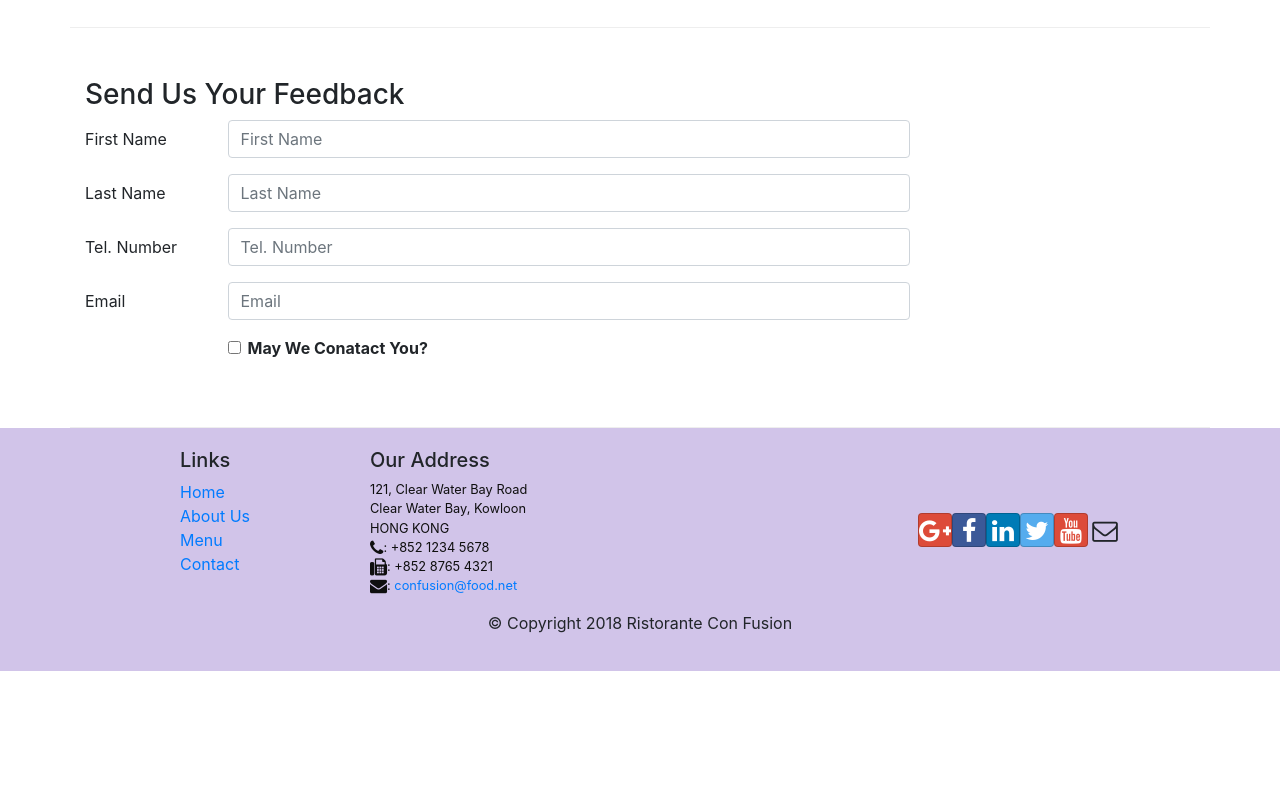
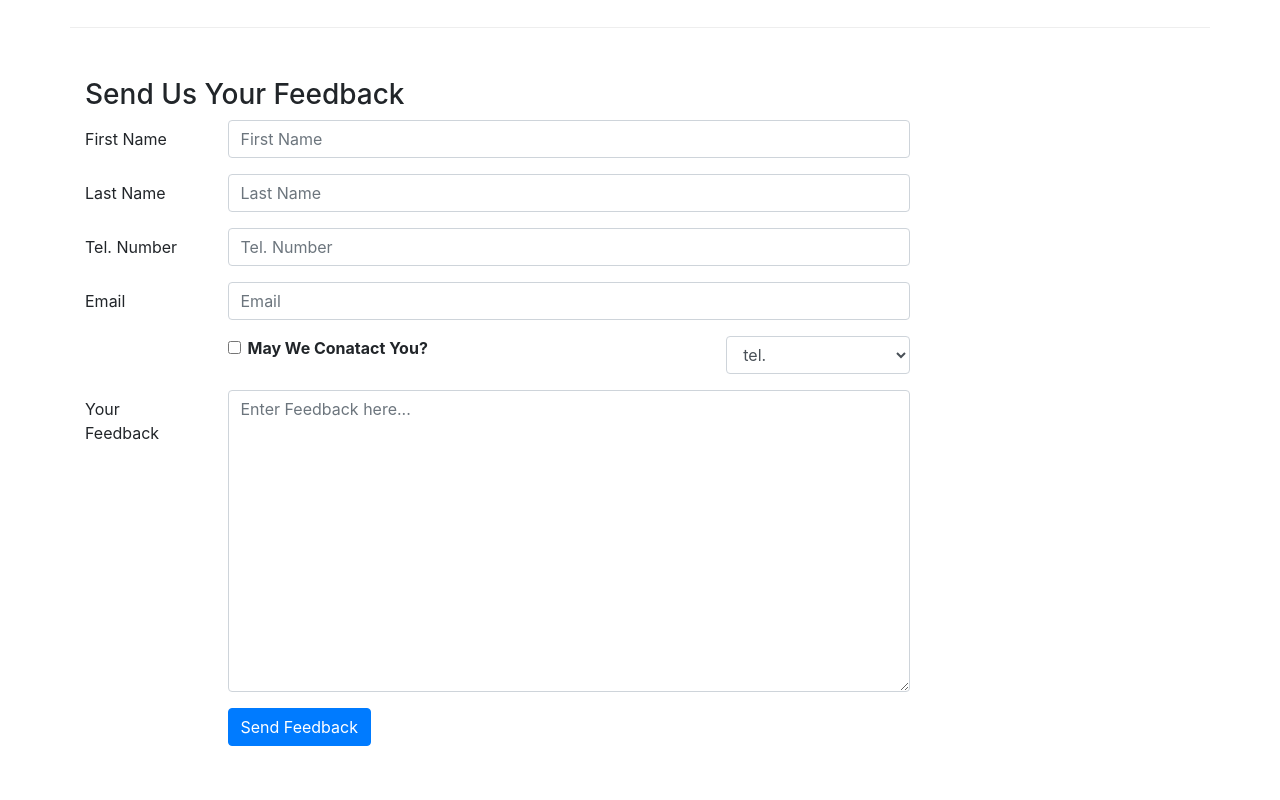
Before and after one commit to khusal1612/Dish-project, a React (Create React App) app: page /contactus in a window 1280 px wide. Shown: the part 840-1640 px from the top of the page. Before the commit the page ends 1511 px from the top, so only its background shows below. Built offline with nearby package versions, Linux system fonts and the light colour scheme.

Commit message:
controlled forms

```diff
--- a/src/Components/ContactComponent.js
+++ b/src/Components/ContactComponent.js
@@ -5,7 +5,7 @@ import { Link } from 'react-router-dom';
 class Contact extends Component{
     constructor(props){
         super(props);
-        this.state ={
+        this.state = {
             firstname: "",
             lastname: "",
             telnum: "",
@@ -14,6 +14,22 @@ class Contact extends Component{
             contactType: "Tel.",
             message: ""
         }
+        this.handleSubmit = this.handleSubmit.bind(this);
+        this.handleInputChange = this.handleInputChange.bind(this);
+    }
+    handleInputChange(event) {
+        const target = event.target;
+        const value = target.type==="checkbox" ? target.checked : target.value;
+        const name = target.name;
+
+        this.setState({
+            [name]: value
+        })
+    }
+    handleSubmit(event) {
+        console.log("Current state is: "+ JSON.stringify(this.state));
+        alert("Current state is: "+ JSON.stringify(this.state));
+        event.preventDefault();
     }
     render() {
     return(
@@ -59,43 +75,59 @@ class Contact extends Component{
                     <h3>Send Us Your Feedback</h3>
                 </div>
                 <div className="col-12 col-md-9">
-                    <Form>
+                    <Form onSubmit={this.handleSubmit}>
                         <FormGroup row>
                             <Label htmlfor="firstname" md={2}>First Name</Label>
                             <Col md={10}>
-                                <Input type="text" id="firstname" name="firstname" placeholder="First Name" value={this.state.firstname} />
+                                <Input onChange={this.handleInputChange} type="text" id="firstname" name="firstname" placeholder="First Name" value={this.state.firstname} />
                             </Col>
                         </FormGroup>
                         <FormGroup row>
                             <Label htmlfor="lastname" md={2}>Last Name</Label>
                             <Col md={10}>
-                                <Input type="text" id="lastname" name="lastname" placeholder="Last Name" value={this.state.lastname} />
+                                <Input onChange={this.handleInputChange} type="text" id="lastname" name="lastname" placeholder="Last Name" value={this.state.lastname} />
                             </Col>
                         </FormGroup>
                         <FormGroup row>
                             <Label htmlfor="telnum" md={2}>Tel. Number</Label>
                             <Col md={10}>
-                                <Input type="tel" id="telnum" name="telnum" placeholder="Tel. Number" value={this.state.telnum} />
+                                <Input onChange={this.handleInputChange} type="tel" id="telnum" name="telnum" placeholder="Tel. Number" value={this.state.telnum} />
                             </Col>
                         </FormGroup>
                         <FormGroup row>
                             <Label htmlfor="email" md={2}>Email</Label>
                             <Col md={10}>
-                                <Input type="email" id="email" name="email" placeholder="Email" value={this.state.email} />
+                                <Input onChange={this.handleInputChange} type="email" id="email" name="email" placeholder="Email" value={this.state.email} />
                             </Col>
                         </FormGroup>
                         <FormGroup row>
                             <Col md={{size: 6, offset: 2}}>
                                 <FormGroup check>
                                     <Label check>
-                                        <Input type="checkbox" name="agree"
+                                        <Input onChange={this.handleInputChange} type="checkbox" name="agree"
                                             checked={this.state.agree} />{' '}
                                             <strong>May We Conatact You? </strong>
                                     </Label>
                                 </FormGroup>
                             </Col>
-                            <Col md={{size: 6, offset: 2}}>
-
+                            <Col md={{size: 3, offset: 1}}>
+                                <Input onChange={this.handleInputChange} type="select" name="contactType" value={this.state.contactType}>
+                                    <option>tel.</option>
+                                    <option>Email</option>
+                                </Input>
+                            </Col>
+                        </FormGroup>
+                        <FormGroup row>
+                            <Label htmlfor="message" md={2}>Your Feedback</Label>
+                            <Col md={10}>
+                                <Input onChange={this.handleInputChange} type="textarea" id="message" name="message" placeholder="Enter Feedback here..." rows="12" value={this.state.message}></Input>
+                            </Col>
+                        </FormGroup>
+                        <FormGroup row>
+                            <Col md={{size:10, offset:2}}>
+                                <Button type="submit" color="primary">
+                                    Send Feedback
+                                </Button>
                             </Col>
                         </FormGroup>
                     </Form>
--- a/src/Components/DishdetailComponent.js
+++ b/src/Components/DishdetailComponent.js
@@ -34,7 +34,6 @@ function RenderComments({comments})
 	}
 	function RenderDish({dish})
 	{
-		if(dish!=null){
 			return(
 				<div className="col-12 col-md-5 m-1">
 				<Card>
@@ -47,12 +46,6 @@ function RenderComments({comments})
 				</div>
 			)
 		}
-		else{
-			return(
-				<div></div>
-			)
-		}
-	}
 
 const Dishdetail = (props) => {
 		if(props.dish!=null)
```
